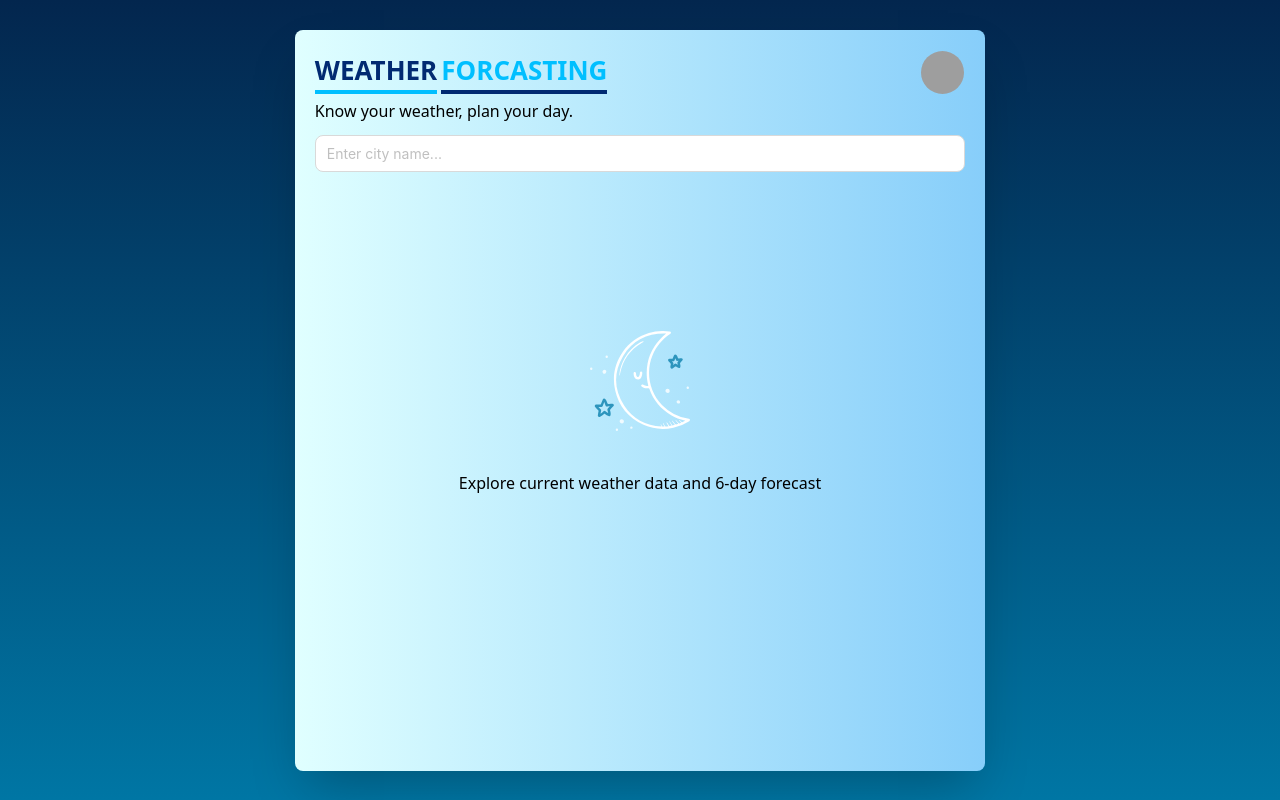
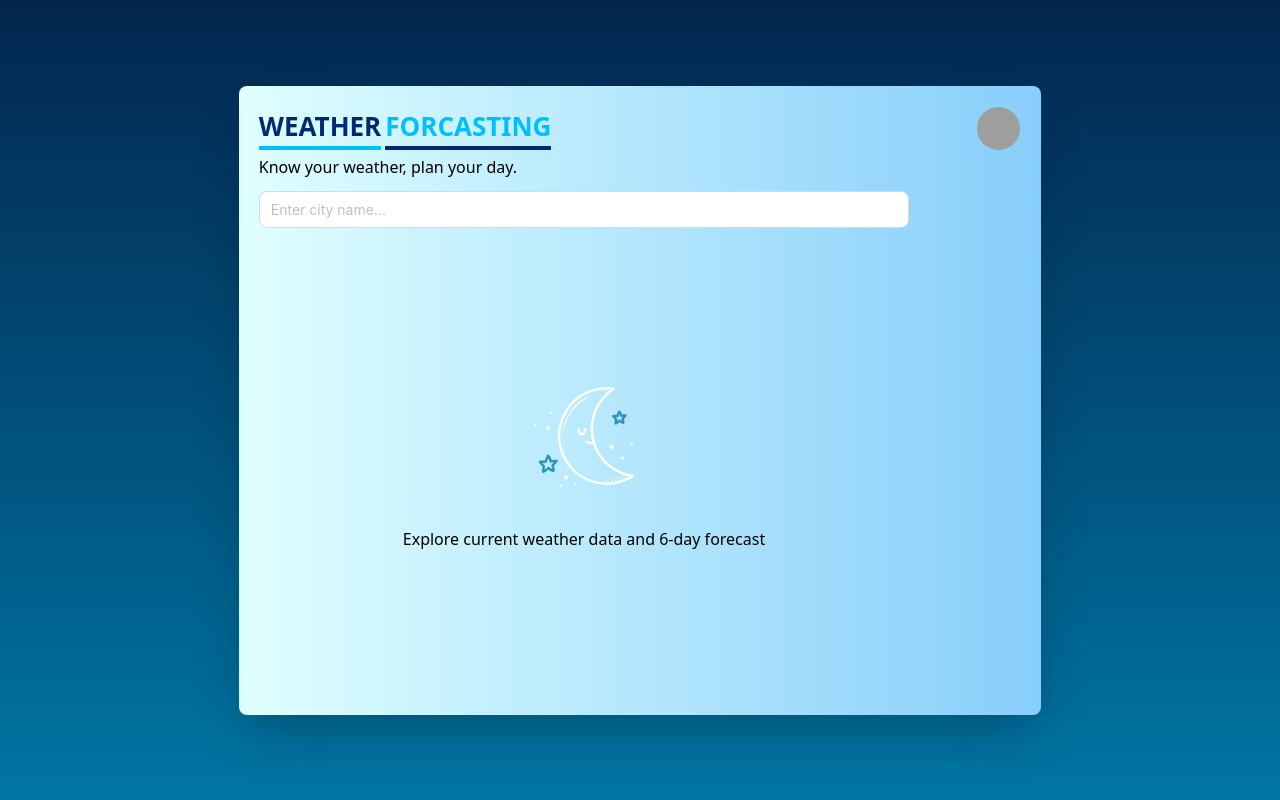
Before and after one commit to DemuduSwamy/weather-dashboard, a React (Create React App) app: page / in a window 1280 px wide. Built offline with nearby package versions, Linux system fonts and the light colour scheme; grey boxes are pictures that could not be loaded.

Commit message:
Update App.js

```diff
--- a/src/App.js
+++ b/src/App.js
@@ -83,7 +83,7 @@ function App() {
           </div>
           <p>Know your weather, plan your day.</p>
         </div>
-        <div className="flex gap-28 pt-3 flex-col">
+        <div className="flex gap-28 pt-3">
           <div className="flex flex-col gap-5">
             <SearchBar onSearchChange={handleSearchChange} />
             {todayWeather ? (
```
